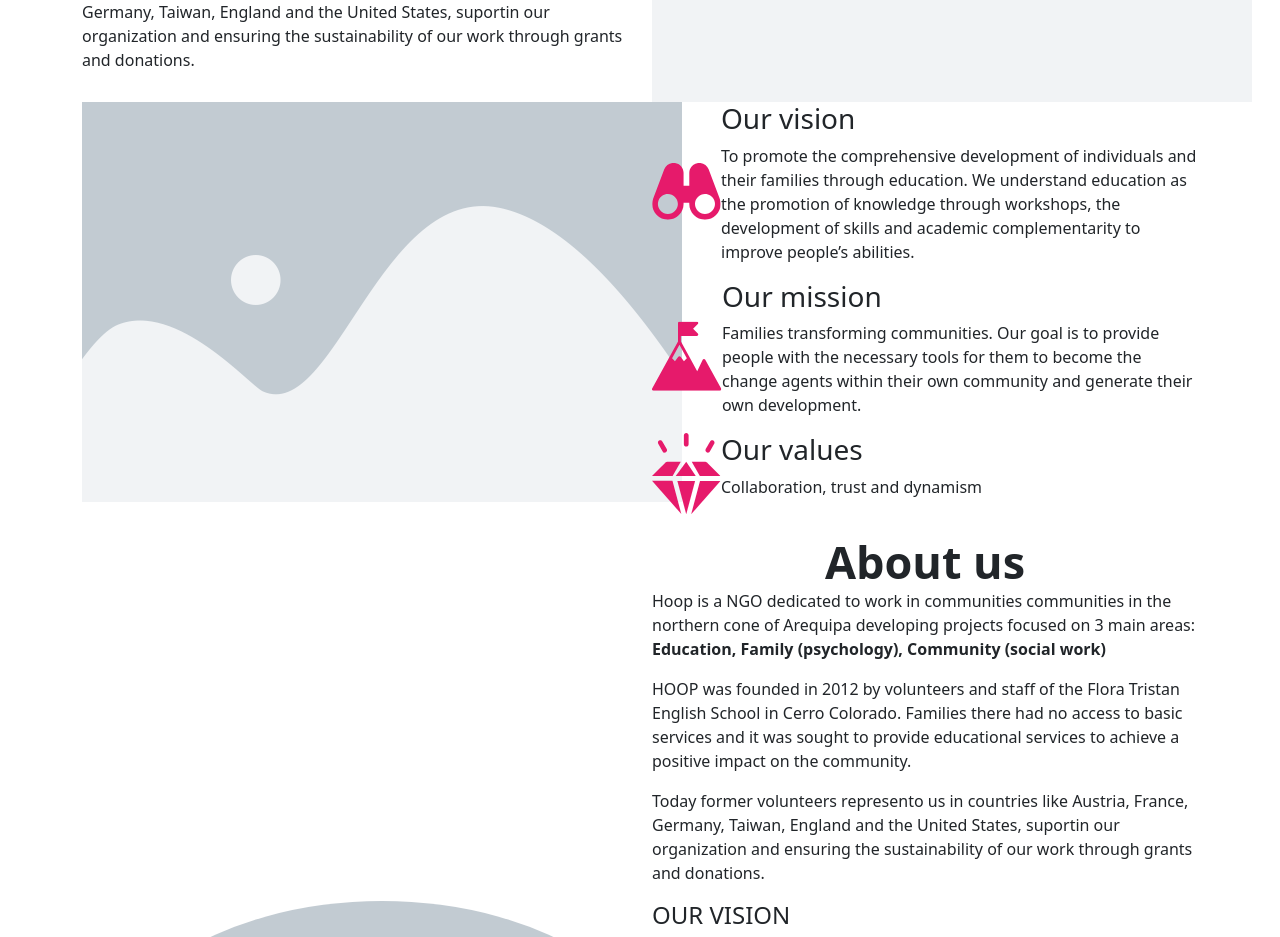
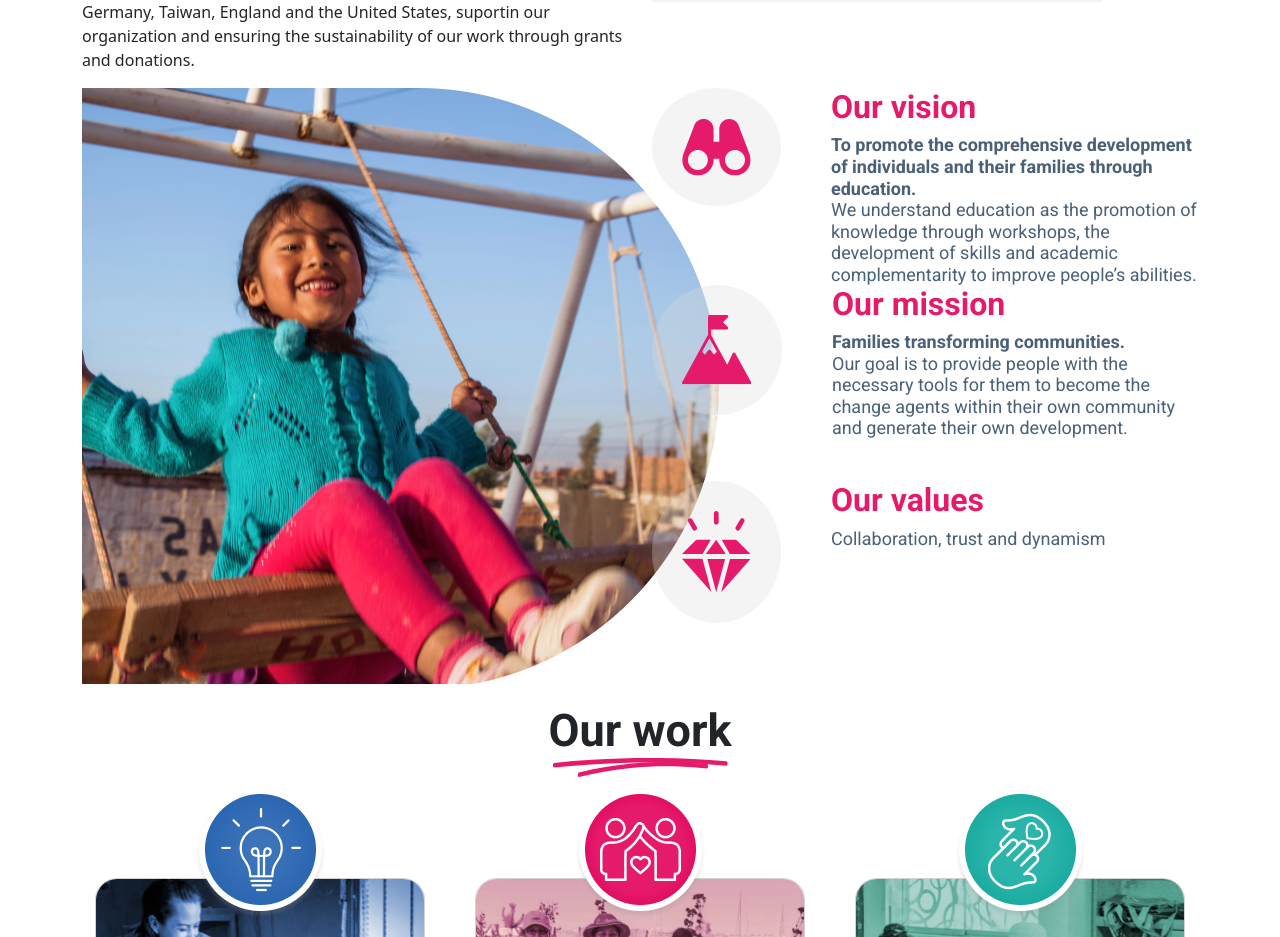
Before and after one commit to fsimizu/hoop_front, a React (Vite) app: page / in a window 1280 px wide. Shown: the part 915-1852 px from the top of the page. Built offline with nearby package versions, Linux system fonts and the light colour scheme.

Commit message:
completed ourVision component

```diff
--- a/src/components/AboutUs/abousUs.css
+++ b/src/components/AboutUs/abousUs.css
@@ -1,5 +1,5 @@
 #aboutUs__image {
-    height: 400px;
+    height: 300px;
 }
 h2{
     text-align:center;
--- a/src/components/Mission/index.jsx
+++ /dev/null
@@ -1,21 +0,0 @@
-import React from "react";
-import './mission.css';
-
-export function Mission() {
-    return (
-        <div class="container">
-            <div class="row">
-                <div class="col-12 col-md-6">
-                    <img id="aboutUs__image" src="/placeholder.png" alt="image about us" class="rounded-circle" />
-                </div>
-                <div class="col-12 col-md-6">
-                    <h4>OUR VISION</h4>
-                    <p><strong>To promote the comprehensive development of individuals and their families through education.</strong><br />We understand education as the promotion of knowledge through workshops, the development of skills and academic complementarity to improve people’s abilities.</p>
-                    <h4>OUR MISSION</h4>
-                    <p><strong> Families transforming communities.</strong><br />Our goal is to provide people with the necessary tools for them to become the change agents within their own community and generate their own development.</p>
-                    <h4>OUR VALUES</h4>
-                    <p><strong>Collaboration, trust and dynamism</strong></p>
-                </div>
-            </div>
-        </div>
-)}
--- a/src/components/Mission/mission.css
+++ /dev/null
@@ -1,4 +0,0 @@
-.containter {
-    height: 50vh;
-
-}
--- a/src/components/OurVision/index.jsx
+++ b/src/components/OurVision/index.jsx
@@ -6,42 +6,44 @@ export function OurVision() {
         <div className="ourVision__container">
             <div className="container">
                 <div className="row">
+
                     <div className="col-12 col-md-6">
-                        <img id="aboutUs__image" src="/placeholder.png" alt="image about us" />
+                        <img id="ourVision__image" src="/images/ourvision.png" alt="image about us" />
                     </div>
+
                     <div className="col-12 col-md-6">
 
-                        <div className="OurVision__item-container" >
-                            <img className="OurVision__icon" src="/images/vision_icon1.svg" alt="" />
-                            <div className="OurVision__text">
-                                <h3>Our vision</h3>
-                                <p>To  promote the comprehensive development of individuals and their families through education.
+                        <div className="ourVision__item-container" >
+                            <div className="ourVision__icon">
+                                <img src="/images/vision_icon1.svg" alt="" />
+                            </div>
+                            <div className="ourVision__text">
+                                <h3 className="ourVision__subheader">Our vision</h3>
+                                <p><strong>To promote the comprehensive development of individuals and their families through education.</strong><br/>
                                 We understand education as the promotion of knowledge through workshops, the development of skills and academic complementarity to improve people’s abilities.</p>
                             </div>
                         </div>
 
-                        <div className="OurVision__item-container" >
-                            <img className="OurVision__icon" src="/images/vision_icon2.svg" alt="" />
-                            <div className="OurVision__text">
-                                <h3>Our mission</h3>
-                                <p>Families transforming communities.
+                        <div className="ourVision__item-container" >
+                            <div className="ourVision__icon">
+                                <img src="/images/vision_icon2.svg" alt="" />
+                            </div>
+                            <div className="ourVision__text">
+                                <h3 className="ourVision__subheader">Our mission</h3>
+                                <p><strong>Families transforming communities.</strong><br/>
                                     Our goal is to provide people with the necessary tools for them to become the change agents within their own community and generate their own development.</p>
                             </div>
                         </div>
 
-                        <div className="OurVision__item-container" >
-                            <img className="OurVision__icon" src="/images/vision_icon3.svg" alt="" />
-                            <div className="OurVision__text">
-                                <h3>Our values</h3>
+                        <div className="ourVision__item-container" >
+                            <div className="ourVision__icon">
+                                <img src="/images/vision_icon3.svg" alt="" />
+                            </div>
+                            <div className="ourVision__text">
+                                <h3 className="ourVision__subheader">Our values</h3>
                                 <p>Collaboration, trust and dynamism</p>
                             </div>
                         </div>
-
-                        <h2 className="section__header">About us</h2>
-                        <p>Hoop is a NGO dedicated to work in communities communities in the northern cone of Arequipa developing projects focused on 3 main areas:
-                            <strong> Education, Family (psychology), Community (social work)</strong></p>
-                        <p>HOOP was founded in 2012 by volunteers and staff of the Flora Tristan English School in Cerro Colorado. Families there had no access to basic services and it was sought to provide educational services to achieve a positive impact on the community.</p>
-                        <p>Today former volunteers represento us in countries like Austria, France, Germany, Taiwan, England and the United States, suportin our organization and ensuring the sustainability of our work through grants and donations.</p>
                     </div>
 
                 </div>
--- a/src/components/OurVision/ourVision.css
+++ b/src/components/OurVision/ourVision.css
@@ -1,12 +1,25 @@
-.OurVision__item-container {
+.ourVision__item-container {
     display: flex;
+    font-family: 'Roboto', sans-serif;
+    align-items: flex-start;
+    height: 33%;
 }
-.OurVision__icon {
+
+.ourVision__icon {
+    background-color:rgba(218, 218, 218, 0.3);;
+    border-radius: 50%;
+    padding: 30px;
+}
+.ourVision__subheader{
+    color: #E61A6B;
+    font-weight: 700;
+    font-size: 32px;
+}
+.ourVision__text {
+    font-weight: 400;
+    font-size: 18px;
+    color: rgba(28, 56, 85, 0.8);
     display: inline-block;
-    /* background-color: grey; */
-    /* padding: 20px; */
-    /* border-radius: 50%; */
+    margin-left: 50px;;
+    line-height: 1.2;
 }
-.OurVision__text {
-    display: inline-block;
-}
--- a/src/routes/root.jsx
+++ b/src/routes/root.jsx
@@ -4,10 +4,9 @@ import { Footer } from "../components/Footer";
 import { Hero } from "../components/Hero";
 import { Partners } from "../components/HoopPartners";
 import { Navbar } from "../components/Navbar";
+import { OurVision } from "../components/OurVision";
 import { OurWork } from "../components/OurWork";
-import { Mission } from "../components/Mission";
 import { SocialMedia } from "../components/SocialMedia";
-import { OurVision } from "../components/OurVision";
 
 
 export function Root() {
@@ -19,7 +18,6 @@ export function Root() {
       <Hero />
       <AboutUs />
       <OurVision />
-      <Mission />
       <OurWork />
       <Partners />
       <Footer />
```
Also changed, not shown: public/images/ourvision.png (added).
